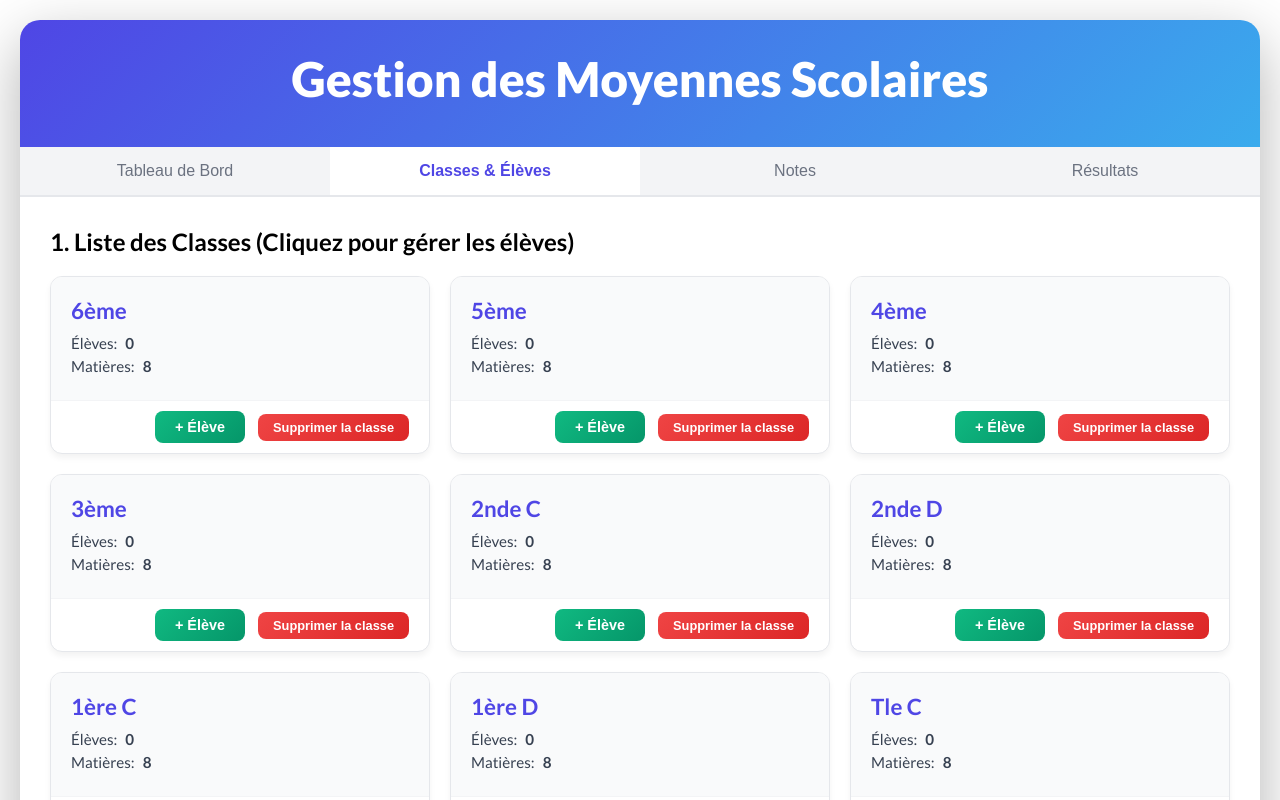
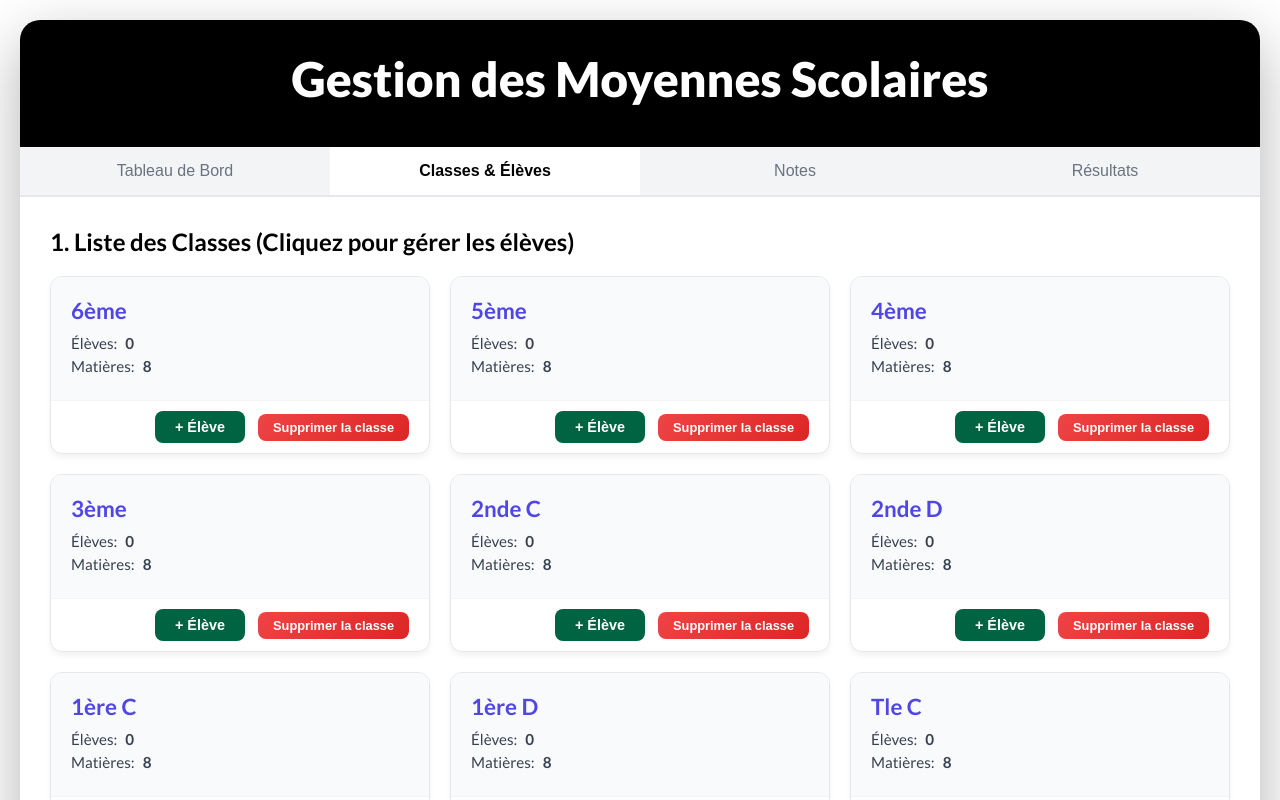
Before and after one commit to the7ven/GMS-syst-me-de-gestion-des-notes-des-l-ves-, a plain HTML site: page index.html in a window 1280 px wide. Both pictures are taken after a click on the button "Classes & Élèves". Shown: the top 800 px of the page. Drawn offline with Linux system fonts and the light colour scheme; a web font is replaced by a local one.

Commit message:
style: Update header, tab, button, and add button background colors to solid shades

```diff
--- a/styles.css
+++ b/styles.css
@@ -25,7 +25,7 @@ body {
 }
 
 .header {
-  background: linear-gradient(135deg, #4f46e5 0%, #3aabed 100%);
+  background:black;
   color: white;
   padding: 30px;
   text-align: center;
@@ -68,7 +68,7 @@ body {
 
 .tab.active {
   background: white;
-  color: #4f46e5;
+  color: #000000;
   font-weight: bold;
 }
 
@@ -113,7 +113,7 @@ select:focus {
 
 .btn {
   padding: 12px 30px;
-  background: linear-gradient(135deg, #46dae5 0%, #3ab4ed 100%);
+  background:  #000000;
   color: white;
   border: none;
   border-radius: 8px;
@@ -225,7 +225,7 @@ select:focus {
 }
 
 .btn-add {
-  background: linear-gradient(135deg, #10b981 0%, #059669 100%);
+  background:  #006443;
   padding: 8px 20px;
   font-size: 0.9em;
 }
```
